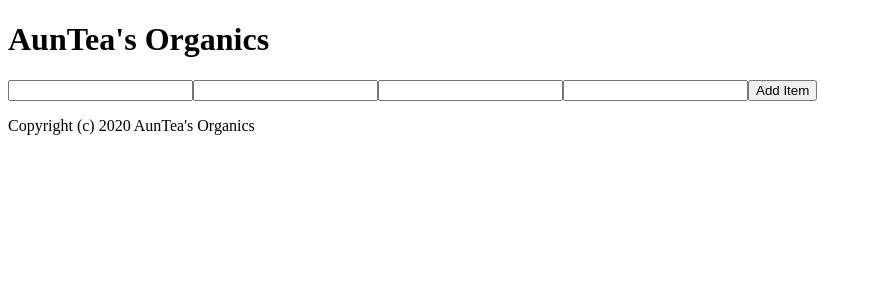
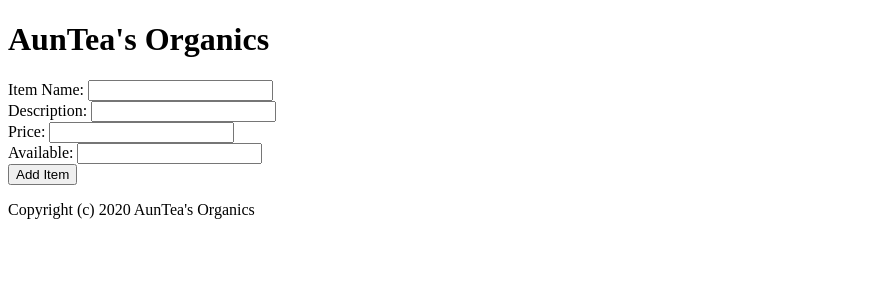
Before and after one commit to wrunion/epicodus-react-project, a React (Create React App) app: page / in a window 1280 px wide. Shown: the top 300 px of the page, without its empty margins (0-872 px from the left). Built offline with nearby package versions, Linux system fonts and the light colour scheme.

Commit message:
Add styling and labels to form fields.

```diff
--- a/src/components/Form.js
+++ b/src/components/Form.js
@@ -8,7 +8,6 @@ function Form(props) {
     e.preventDefault();
     // const { itemName, description, available, price, id} = e.target.value;
     // console.log(itemName, description, available, price, id);
-    console.log(e.target.itemName.value, e.target.description.value, e.target.available.value, e.target.price.value, e.target.id);
     props.handleSubmitCallback({
       itemName: e.target.itemName.value,
       description: e.target.description.value,
@@ -17,18 +16,21 @@ function Form(props) {
       id: e.target.id});
   }
 
-  // function handleSubmit(event) {
-  //   event.preventDefault();
-  //   props.handleSubmitCallback({names: event.target.names.value, location: event.target.location.value, issue: event.target.issue.value, id: v4()});
-  // }
-
   return (
     <div className="Form">
       <form id={v4()} onSubmit={handleSubmit}>
-        <input type="text" name="itemName" id="itemName" />
-        <input type="text" name="description" id="description" />
-        <input type="number" name="available" price="available" />
-        <input type="number" name="price" price="price" />
+        <div className="inputField">
+          <label>Item Name: <input type="text" name="itemName" id="itemName" /></label>
+        </div>
+        <div className="inputField">
+          <label>Description: <input type="text" name="description" id="description" /></label>
+        </div>
+        <div className="inputField">
+          <label>Price: <input type="number" name="price" price="price" /></label>
+        </div>
+        <div className="inputField">
+          <label>Available: <input type="number" name="available" price="available" /></label>
+        </div>
         <button type="submit">Add Item</button>
       </form>
     </div>
```
